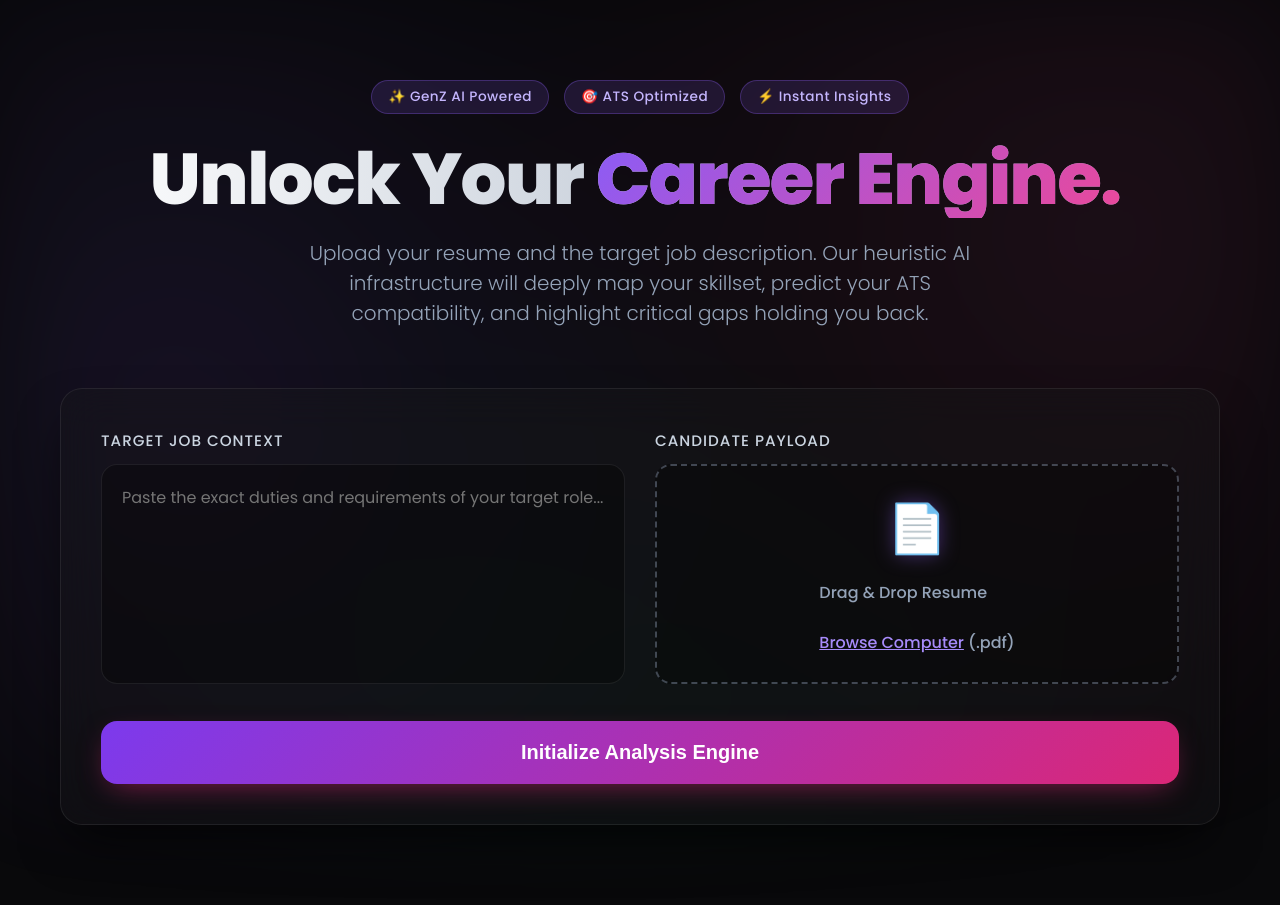
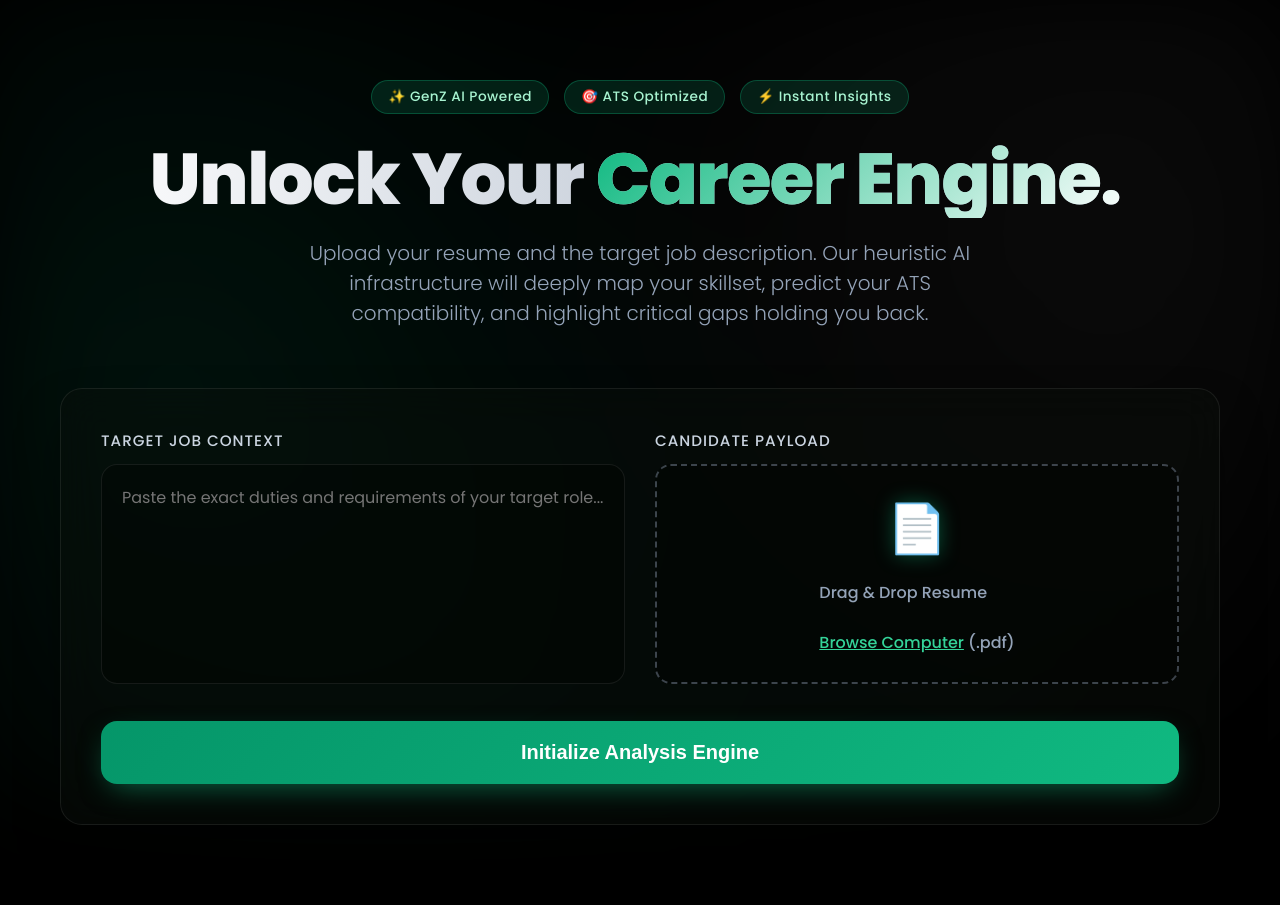
Before and after one commit to kshivam-prog/resume_analysis, a Django app: page / in a window 1280 px wide. Run offline with Django 5.2, Linux system fonts and the light colour scheme.

Commit message:
Update thematic colors to Green/White/Black

```diff
--- a/static/css/style.css
+++ b/static/css/style.css
@@ -1,11 +1,11 @@
 @import url('https://fonts.googleapis.com/css2?family=Poppins:wght@300;400;500;600;700;800&display=swap');
 
 :root {
-  --bg-main: #09090b;
-  --bg-card: rgba(24, 24, 27, 0.4);
+  --bg-main: #000000;
+  --bg-card: rgba(10, 15, 12, 0.4);
   --border-glass: rgba(255, 255, 255, 0.08);
-  --primary-glow: #8b5cf6;
-  --secondary-glow: #ec4899;
+  --primary-glow: #10b981;
+  --secondary-glow: #ffffff;
   --accent-green: #10b981;
   --accent-red: #ef4444;
   --text-main: #f8fafc;
@@ -35,9 +35,9 @@ body {
   inset: 0;
   z-index: -1;
   background:
-    radial-gradient(circle at 15% 50%, rgba(139, 92, 246, 0.12), transparent 50%),
-    radial-gradient(circle at 85% 30%, rgba(236, 72, 153, 0.1), transparent 50%),
-    radial-gradient(circle at 50% 100%, rgba(16, 185, 129, 0.08), transparent 50%);
+    radial-gradient(circle at 15% 50%, rgba(16, 185, 129, 0.12), transparent 50%),
+    radial-gradient(circle at 85% 30%, rgba(255, 255, 255, 0.05), transparent 50%),
+    radial-gradient(circle at 50% 100%, rgba(4, 120, 87, 0.08), transparent 50%);
   filter: blur(60px);
   animation: meshPulse 15s ease-in-out infinite alternate;
 }
@@ -68,9 +68,9 @@ body {
 }
 
 .hero-badge {
-  background: rgba(139, 92, 246, 0.15);
-  border: 1px solid rgba(139, 92, 246, 0.3);
-  color: #c4b5fd;
+  background: rgba(16, 185, 129, 0.15);
+  border: 1px solid rgba(16, 185, 129, 0.3);
+  color: #a7f3d0;
   padding: 6px 16px;
   border-radius: 30px;
   font-size: 0.85rem;
@@ -119,8 +119,8 @@ body {
 
 .glass-panel:hover {
   transform: translateY(-5px);
-  box-shadow: 0 30px 60px -15px rgba(139, 92, 246, 0.2);
-  border-color: rgba(139, 92, 246, 0.3);
+  box-shadow: 0 30px 60px -15px rgba(16, 185, 129, 0.15);
+  border-color: rgba(16, 185, 129, 0.3);
 }
 
 /* Input Form Grid */
@@ -158,7 +158,7 @@ label {
 .smart-textarea:focus {
   outline: none;
   border-color: var(--primary-glow);
-  box-shadow: 0 0 0 4px rgba(139, 92, 246, 0.15);
+  box-shadow: 0 0 0 4px rgba(16, 185, 129, 0.15);
 }
 
 .drag-drop-zone {
@@ -177,7 +177,7 @@ label {
 
 .drag-drop-zone:hover {
   border-color: var(--primary-glow);
-  background: rgba(139, 92, 246, 0.05);
+  background: rgba(16, 185, 129, 0.05);
 }
 
 .drag-drop-zone input[type="file"] {
@@ -191,7 +191,7 @@ label {
 .upload-icon {
   font-size: 3rem;
   margin-bottom: 15px;
-  filter: drop-shadow(0 0 10px rgba(139, 92, 246, 0.4));
+  filter: drop-shadow(0 0 10px rgba(16, 185, 129, 0.4));
 }
 
 .file-status {
@@ -199,14 +199,14 @@ label {
   color: var(--text-muted);
 }
 .file-status span {
-  color: #a78bfa;
+  color: #34d399;
   text-decoration: underline;
 }
 
 /* Call to Action Button */
 .btn-premium {
   width: 100%;
-  background: linear-gradient(135deg, #7c3aed, #db2777);
+  background: linear-gradient(135deg, #059669, #10b981);
   color: #fff;
   border: none;
   padding: 20px;
@@ -214,7 +214,7 @@ label {
   font-weight: 700;
   border-radius: 16px;
   cursor: pointer;
-  box-shadow: 0 10px 30px -10px rgba(219, 39, 119, 0.6);
+  box-shadow: 0 10px 30px -10px rgba(16, 185, 129, 0.6);
   position: relative;
   overflow: hidden;
   transition: all 0.4s cubic-bezier(0.175, 0.885, 0.32, 1.275);
@@ -230,7 +230,7 @@ label {
 
 .btn-premium:hover {
   transform: translateY(-4px) scale(1.01);
-  box-shadow: 0 20px 40px -10px rgba(219, 39, 119, 0.8);
+  box-shadow: 0 20px 40px -10px rgba(16, 185, 129, 0.8);
 }
 .btn-premium:hover::before {
   left: 100%;
@@ -252,18 +252,18 @@ label {
 .loader-ring {
   width: 80px;
   height: 80px;
-  border: 4px solid rgba(139, 92, 246, 0.2);
+  border: 4px solid rgba(16, 185, 129, 0.2);
   border-top-color: var(--primary-glow);
   border-radius: 50%;
   margin: 0 auto 30px;
   animation: spin 1s linear infinite;
-  box-shadow: 0 0 30px rgba(139, 92, 246, 0.4);
+  box-shadow: 0 0 30px rgba(16, 185, 129, 0.4);
 }
 
 .loader-text {
   font-size: 1.5rem;
   font-weight: 600;
-  background: linear-gradient(135deg, #c4b5fd, #f9a8d4);
+  background: linear-gradient(135deg, #6ee7b7, #ffffff);
   -webkit-background-clip: text;
   -webkit-text-fill-color: transparent;
 }
@@ -410,8 +410,8 @@ label {
 
 /* Verdict Engine */
 .verdict-box {
-  background: linear-gradient(135deg, rgba(139, 92, 246, 0.1), rgba(236, 72, 153, 0.05));
-  border: 1px solid rgba(139, 92, 246, 0.3);
+  background: linear-gradient(135deg, rgba(16, 185, 129, 0.1), rgba(255, 255, 255, 0.05));
+  border: 1px solid rgba(16, 185, 129, 0.3);
   padding: 40px;
   border-radius: var(--border-radius-xl);
   text-align: center;
```
